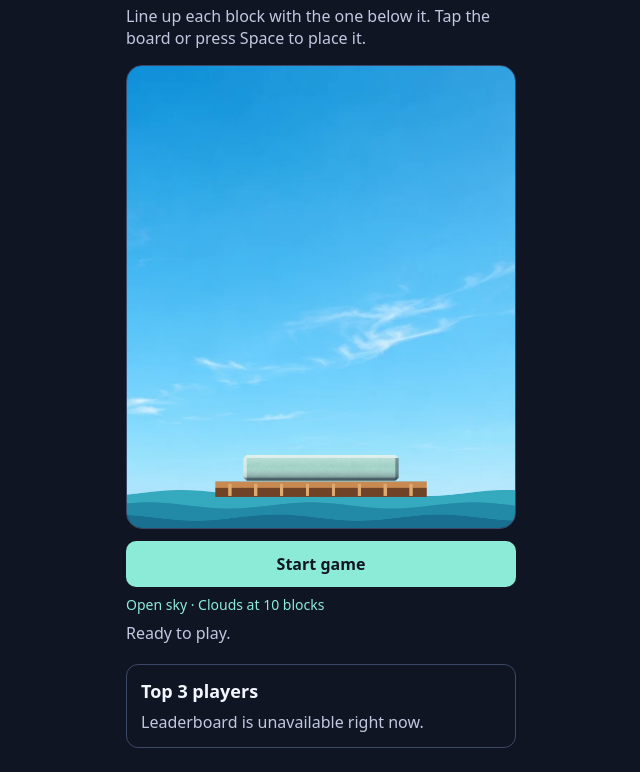
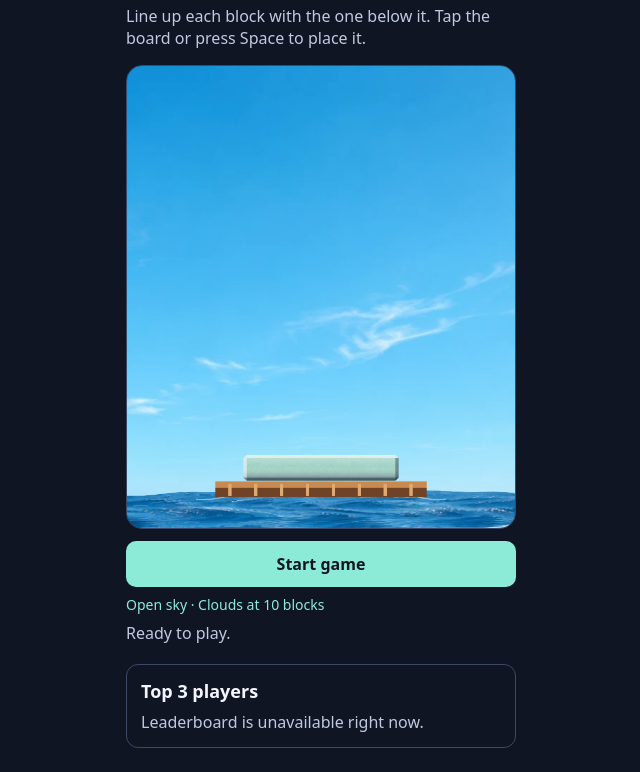
Before and after one commit to tle-1989/stacker, a plain HTML site: page index.html in a window 1280 px wide. Shown: the part 82-854 px from the top of the page, without its empty margins (319-959 px from the left). Drawn offline with Linux system fonts and the light colour scheme; no server answers.

Commit message:
Animate textured ocean waves around the raft

```diff
--- a/index.html
+++ b/index.html
@@ -390,21 +390,63 @@
       }
     }
 
-    function drawWater(time) {
+    function drawWater(time, bob) {
       const surface = ground + camera + 10;
       if (surface >= height + 8) return;
-      for (let layer = 0; layer < 3; layer++) {
-        context.fillStyle = ['#35aabe', '#228aa6', '#186f90'][layer];
+      const waveY = x => surface + Math.sin(x / 32 - time * 2.2) * 2
+        + Math.sin(x / 12 + time * 1.4) * 0.8;
+
+      context.save();
+      context.beginPath();
+      context.moveTo(0, height);
+      for (let x = 0; x <= width; x += 4) context.lineTo(x, waveY(x));
+      context.lineTo(width, height);
+      context.closePath();
+      context.clip();
+
+      const shading = context.createLinearGradient(0, surface, 0, surface + 38);
+      shading.addColorStop(0, '#397ba7');
+      shading.addColorStop(1, '#133f66');
+      context.fillStyle = shading;
+      context.fillRect(0, surface - 4, width, 42);
+
+      if (backdrop.naturalWidth) {
+        // Sample the photographed ocean at the bottom of the upper-left tile.
+        const sx = backdrop.naturalWidth / 1122;
+        const sy = backdrop.naturalHeight / 1402;
+        for (let row = 0; row < 40; row += 2) {
+          const drift = Math.sin(row * 0.31 - time * 2.5) * (6 + row * 0.23);
+          context.drawImage(backdrop, 28 * sx, (659 + row * 0.9) * sy,
+            505 * sx, 3 * sy, drift - 22, surface - 4 + row, width + 44, 2);
+        }
+      }
+
+      for (let ripple = 0; ripple < 18; ripple++) {
+        const x = ((ripple * 73 + time * (11 + ripple % 5)) % (width + 36)) - 18;
+        const depth = 3 + (ripple * 13) % 29;
+        const y = waveY(x) + depth;
+        const length = 4 + (ripple % 6) * 2;
+        const shimmer = 0.11 + 0.13 * (1 + Math.sin(time * 3 + ripple)) / 2;
+        context.strokeStyle = 'rgba(218, 246, 255, ' + shimmer + ')';
+        context.lineWidth = 0.8;
         context.beginPath();
-        context.moveTo(0, height);
-        for (let x = 0; x <= width; x += 4) {
-          const y = surface + layer * 12 + Math.sin(x / 24 - time * (2 + layer)) * 3;
-          context.lineTo(x, y);
-        }
-        context.lineTo(width, height);
-        context.closePath();
-        context.fill();
+        context.moveTo(x, y);
+        context.quadraticCurveTo(x + length / 2, y - 1.8, x + length, y);
+        context.stroke();
       }
+
+      const wakeY = ground + camera + bob + 15;
+      context.strokeStyle = '#d8f5ff70';
+      context.lineWidth = 1.25;
+      for (const edge of [82, 278]) {
+        const direction = edge === 82 ? -1 : 1;
+        context.beginPath();
+        context.moveTo(edge - direction * 8, wakeY);
+        context.quadraticCurveTo(edge + direction * 10, wakeY + 4,
+          edge + direction * (20 + Math.sin(time * 2) * 4), wakeY + 2);
+        context.stroke();
+      }
+      context.restore();
     }
 
     function drawRaft() {
@@ -474,8 +516,8 @@
       const scene = sceneAt(tower.length - 1);
       drawSky(sceneryTime, scene);
       const onRaft = scene.start === 0;
-      if (onRaft) drawWater(sceneryTime);
       const bob = onRaft ? Math.sin(sceneryTime * 2.4) * 2 : 0;
+      if (onRaft) drawWater(sceneryTime, bob);
       drawLeaderboardTowers(bob);
       context.save();
       context.translate(0, camera + bob);
```
Also changed, not shown: preview/index.html (+54 -12 lines).
